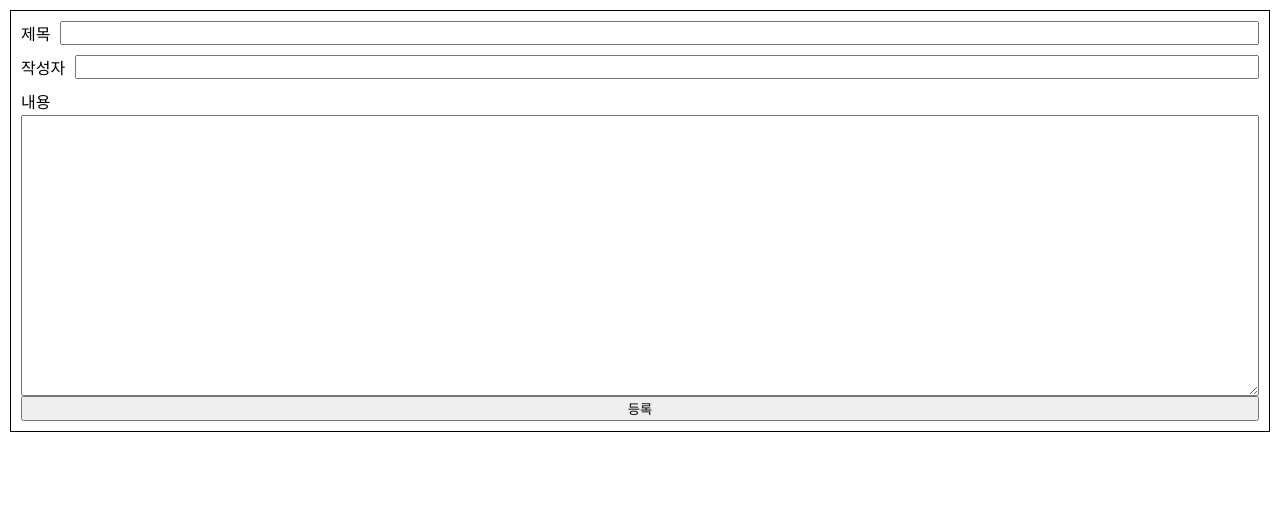
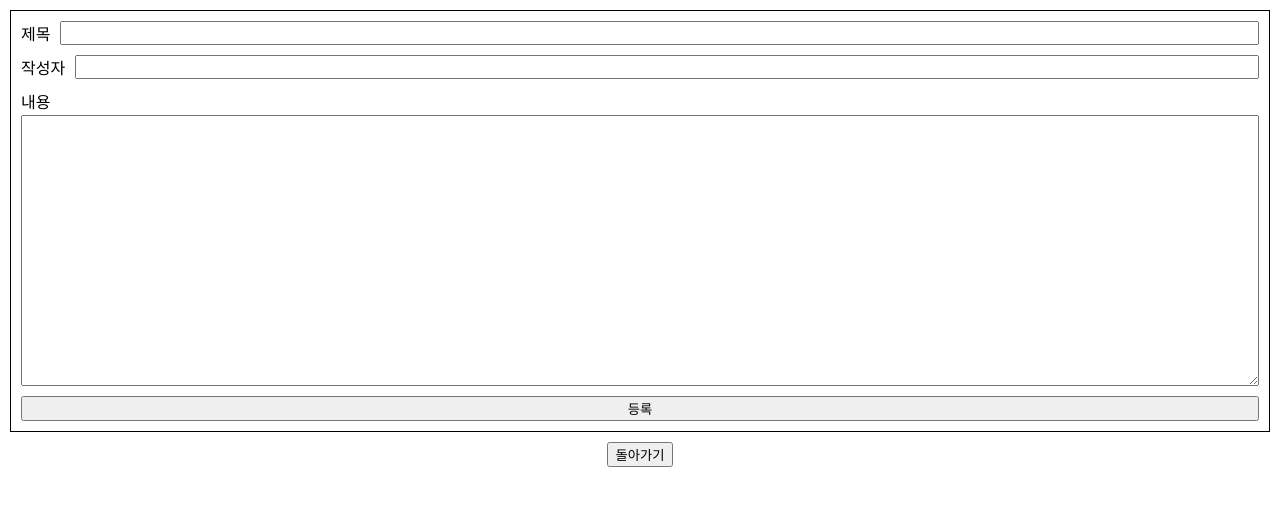
Before and after one commit to Jukyung94/btp_study_front, a React (Create React App) app: page /create in a window 1280 px wide. Shown: the top 506 px of the page. Built offline with nearby package versions, Linux system fonts and the light colour scheme.

Commit message:
add back button

```diff
--- a/src/pages/Create.js
+++ b/src/pages/Create.js
@@ -31,6 +31,7 @@ const Create = () => {
   // }, [])
 
   return (
+    <>
     <div className='container'>
       <div className='title'>
         제목
@@ -53,6 +54,7 @@ const Create = () => {
       <div className='content'>
         <span style={{marginBottom: 2}}>내용</span>
         <textarea
+          style={{marginBottom: 10}}
           value={article.content ? article.content : ""}
           onChange={(value) => {setArticle({...article, content: value.target.value})}}
           />
@@ -82,6 +84,8 @@ const Create = () => {
         }
         }}>수정</button>}
     </div>
+        <button onClick={() => {navigate('/')}}>돌아가기</button>
+    </>
   )
 }
 
```
